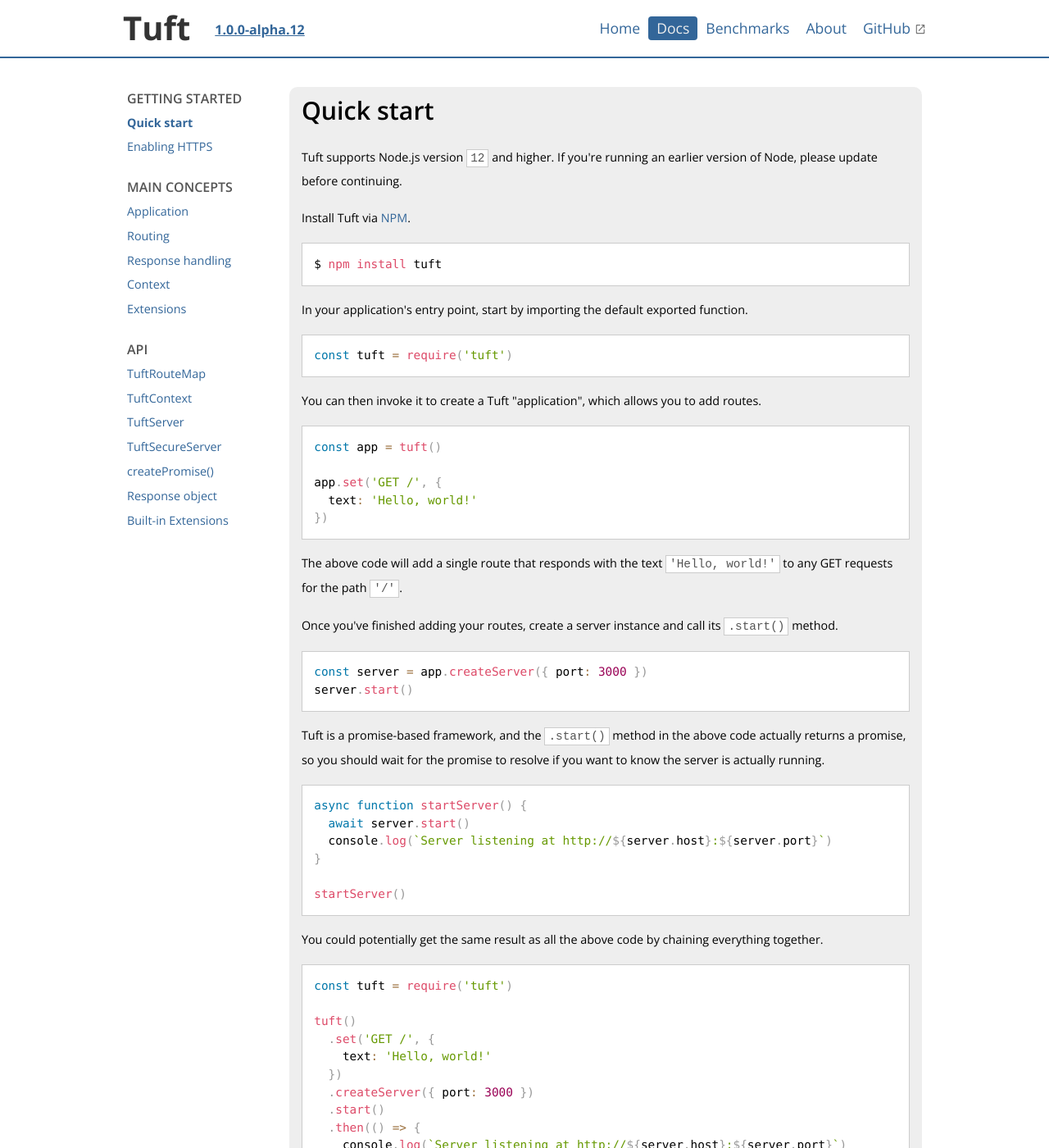
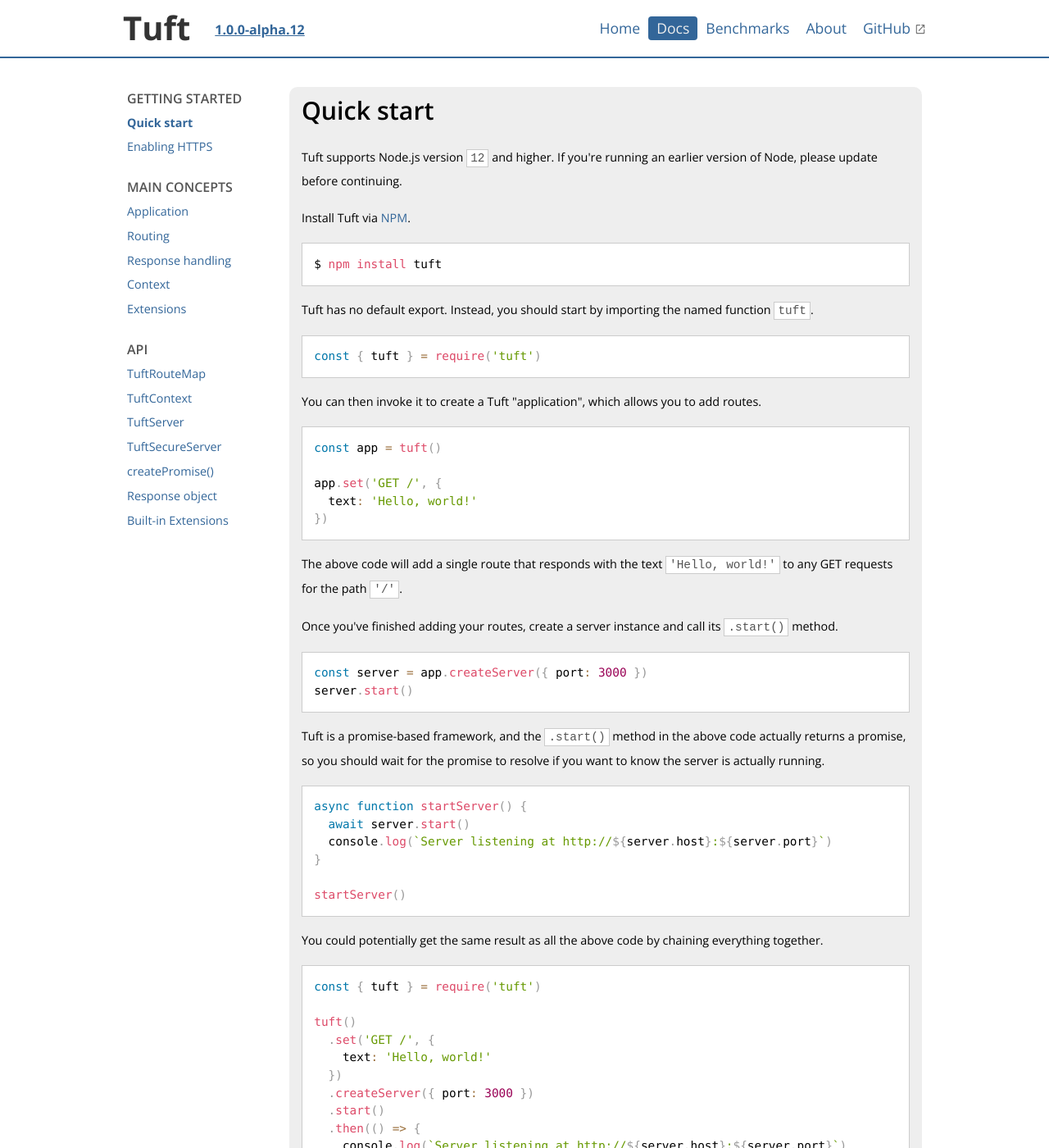
Before and after one commit to tuftjs/tuft.dev, a Jekyll site: the page built from docs/index.html, in a window 1280 px wide and 1400 px high. Shown: the whole window at 82% size. Built offline with Jekyll 4.4.1, drawn with Linux system fonts in a browser that asks for light colours.

Commit message:
Update code examples

```diff
--- a/docs/api/tuft-route-map.html
+++ b/docs/api/tuft-route-map.html
@@ -9,8 +9,8 @@
   <section id="docs-content">
     <h1>TuftRouteMap</h1>
     <p>Instances of <code class="code-inline">TuftRouteMap</code> are not created directly, but are instead returned by
-      the default exported function, usually imported and invoked like so:</p>
-    <pre><code class="language-js">const tuft = require('tuft')
+      the function <code class="code-inline">tuft</code>, imported and invoked like so:</p>
+    <pre><code class="language-js">const { tuft } = require('tuft')
 const routes = tuft()</code></pre>
 
     <p>An <code class="code-inline">options</code> object can be passed as the first and only argument.</p>
--- a/docs/enabling-https.html
+++ b/docs/enabling-https.html
@@ -18,7 +18,7 @@
     </ol>
     <p>The ideal choice for a production server is number one, but if we were to go with number two, we would rewrite
       our code like so:</p>
-    <pre><code class="language-js">const tuft = require('tuft')
+    <pre><code class="language-js">const { tuft } = require('tuft')
 const { readFileSync } = require('fs')
 
 ...
--- a/docs/index.html
+++ b/docs/index.html
@@ -12,8 +12,8 @@
       version of Node, please update before continuing.</p>
     <p>Install Tuft via <a href="https://npmjs.com" target="_blank">NPM</a>.</p>
     <pre><code class="language-shell">$ npm install tuft</code></pre>
-    <p>In your application's entry point, start by importing the default exported function.</p>
-    <pre><code class="language-js">const tuft = require('tuft')</code></pre>
+    <p>Tuft has no default export. Instead, you should start by importing the named function <code class="code-inline">tuft</code>.</p>
+    <pre><code class="language-js">const { tuft } = require('tuft')</code></pre>
     <p>You can then invoke it to create a Tuft "application", which allows you to add routes.</p>
     <pre><code class="language-js">const app = tuft()
 
@@ -38,7 +38,7 @@
 startServer()</code></pre>
 
     <p>You could potentially get the same result as all the above code by chaining everything together.</p>
-    <pre><code class="language-js">const tuft = require('tuft')
+    <pre><code class="language-js">const { tuft } = require('tuft')
 
 tuft()
   .set('GET /', {
```
